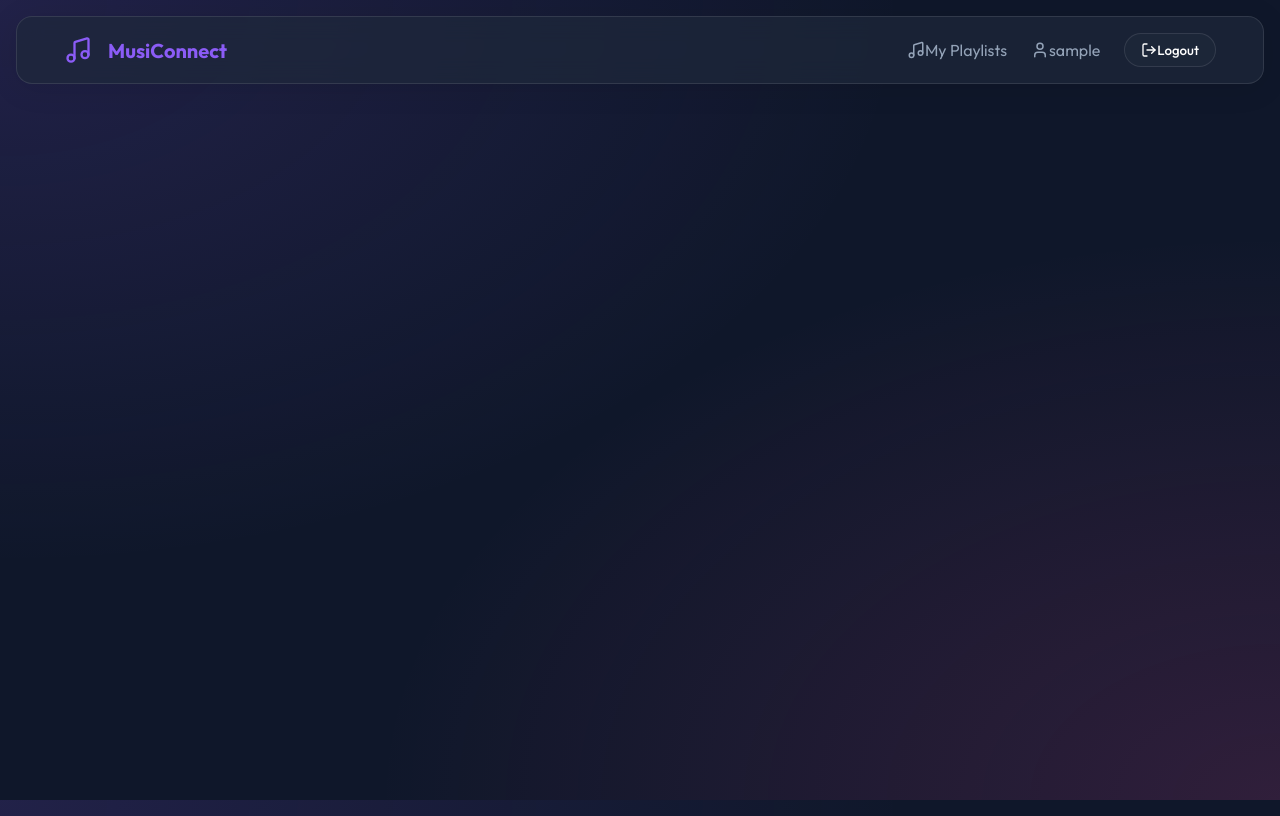
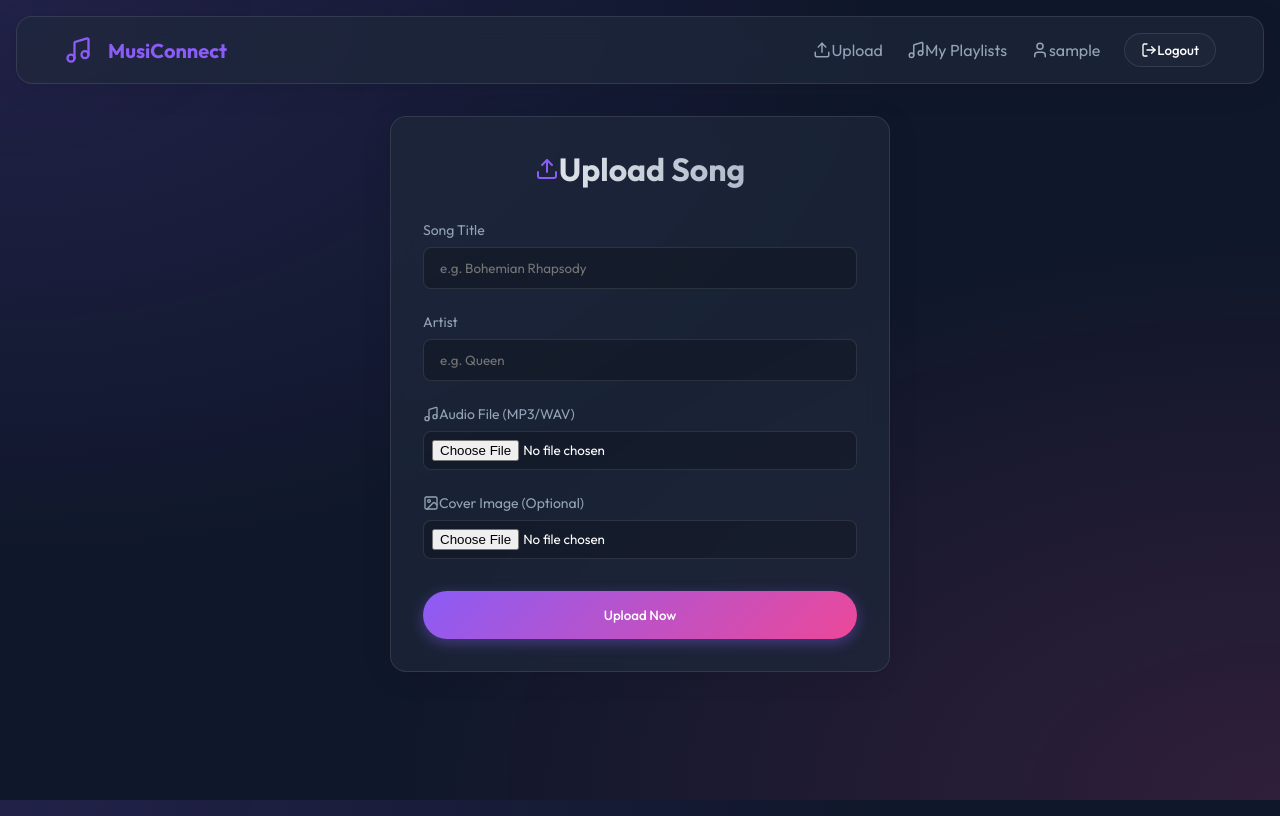
Before and after one commit to Aderajew-Aysheshim/Music_playlist_sharing_platforms-, a React (Vite) app in the folder client/: page /upload in a window 1280 px wide. Built offline with nearby package versions, Linux system fonts and the light colour scheme; sample sign-in values are in the browser's storage.

Commit message:
app.jsx,Navebar.jsx,Playlists.jsx, Upload.jsx

```diff
--- a/client/src/App.jsx
+++ b/client/src/App.jsx
@@ -4,6 +4,7 @@ import Home from './pages/Home';
 import Login from './pages/Login';
 import Register from './pages/Register';
 import Playlists from './pages/Playlists';
+import Upload from './pages/Upload';
 
 function App() {
   const isAuthenticated = !!localStorage.getItem('token');
@@ -15,6 +16,7 @@ function App() {
         <Routes>
           <Route path="/" element={<Home />} />
           <Route path="/playlists" element={isAuthenticated ? <Playlists /> : <Navigate to="/login" />} />
+          <Route path="/upload" element={isAuthenticated ? <Upload /> : <Navigate to="/login" />} />
           <Route path="/login" element={!isAuthenticated ? <Login /> : <Navigate to="/" />} />
           <Route path="/register" element={!isAuthenticated ? <Register /> : <Navigate to="/" />} />
         </Routes>
--- a/client/src/components/Navbar.jsx
+++ b/client/src/components/Navbar.jsx
@@ -1,5 +1,5 @@
 import { Link, useNavigate } from 'react-router-dom';
-import { Music, LogOut, User, Menu } from 'lucide-react';
+import { Music, LogOut, User, Menu, Upload as UploadIcon } from 'lucide-react';
 
 function Navbar() {
   const navigate = useNavigate();
@@ -24,6 +24,10 @@ function Navbar() {
         <div className="flex items-center gap-6">
           {token ? (
             <>
+              <Link to="/upload" className="flex items-center gap-2" style={{ color: 'var(--text-muted)' }}>
+                <UploadIcon size={18} />
+                Upload
+              </Link>
               <Link to="/playlists" className="flex items-center gap-2" style={{ color: 'var(--text-muted)' }}>
                 <Music size={18} />
                 My Playlists
--- a/client/src/pages/Playlists.jsx
+++ b/client/src/pages/Playlists.jsx
@@ -107,7 +107,7 @@ const Playlists = () => {
                         </div>
                       </div>
                       <div className="flex items-center gap-2">
-                        <a href={song.audio_file} download className="btn-secondary" style={{ padding: '0.4rem', borderRadius: '50%' }}>
+                        <a href={`http://127.0.0.1:8000/api/songs/${song.id}/stream/`} download className="btn-secondary" style={{ padding: '0.4rem', borderRadius: '50%' }}>
                           <Download size={16} />
                         </a>
                         <button onClick={() => removeSong(playlist.id, song.id)} className="btn-secondary" style={{ padding: '0.4rem', borderRadius: '50%' }}>
--- /dev/null
+++ b/client/src/pages/Upload.jsx
@@ -0,0 +1,116 @@
+import { useState } from 'react';
+import { Upload as UploadIcon, Music, Image as ImageIcon } from 'lucide-react';
+import api from '../api/axios';
+
+const Upload = () => {
+  const [formData, setFormData] = useState({ title: '', artist: '' });
+  const [audioFile, setAudioFile] = useState(null);
+  const [coverImage, setCoverImage] = useState(null);
+  const [loading, setLoading] = useState(false);
+  const [message, setMessage] = useState('');
+
+  const handleSubmit = async (e) => {
+    e.preventDefault();
+    if (!audioFile) {
+      setMessage('Audio file is required');
+      return;
+    }
+
+    setLoading(true);
+    setMessage('');
+
+    const data = new FormData();
+    data.append('title', formData.title);
+    data.append('artist', formData.artist);
+    data.append('audio_file', audioFile);
+    if (coverImage) {
+      data.append('cover_image', coverImage);
+    }
+
+    try {
+      await api.post('songs/', data, {
+        headers: { 'Content-Type': 'multipart/form-data' }
+      });
+      setMessage('Song uploaded successfully!');
+      setFormData({ title: '', artist: '' });
+      setAudioFile(null);
+      setCoverImage(null);
+    } catch (err) {
+      setMessage(Object.values(err.response?.data || {}).flat().join(', ') || 'Upload failed');
+    } finally {
+      setLoading(false);
+    }
+  };
+
+  return (
+    <div className="flex justify-center items-center" style={{ minHeight: '60vh', paddingBottom: '100px' }}>
+      <div className="glass-panel" style={{ width: '100%', maxWidth: '500px', padding: '2rem' }}>
+        <h2 className="heading text-center flex items-center justify-center gap-2 mb-8" style={{ fontSize: '2rem' }}>
+          <UploadIcon size={24} style={{ color: 'var(--primary)' }} />
+          Upload Song
+        </h2>
+
+        {message && (
+          <div style={{ padding: '1rem', borderRadius: '8px', marginBottom: '1.5rem', textAlign: 'center', backgroundColor: message.includes('successfully') ? 'rgba(16, 185, 129, 0.2)' : 'rgba(239, 68, 68, 0.2)', color: message.includes('successfully') ? '#10b981' : '#ef4444' }}>
+            {message}
+          </div>
+        )}
+
+        <form onSubmit={handleSubmit}>
+          <div className="form-group">
+            <label className="form-label">Song Title</label>
+            <input
+              type="text"
+              className="form-input"
+              placeholder="e.g. Bohemian Rhapsody"
+              value={formData.title}
+              onChange={(e) => setFormData({ ...formData, title: e.target.value })}
+              required
+            />
+          </div>
+
+          <div className="form-group">
+            <label className="form-label">Artist</label>
+            <input
+              type="text"
+              className="form-input"
+              placeholder="e.g. Queen"
+              value={formData.artist}
+              onChange={(e) => setFormData({ ...formData, artist: e.target.value })}
+              required
+            />
+          </div>
+
+          <div className="form-group">
+            <label className="form-label flex items-center gap-2"><Music size={16}/> Audio File (MP3/WAV)</label>
+            <input
+              type="file"
+              accept="audio/*"
+              className="form-input"
+              onChange={(e) => setAudioFile(e.target.files[0])}
+              style={{ padding: '0.5rem' }}
+              required
+            />
+          </div>
+
+          <div className="form-group mb-8">
+            <label className="form-label flex items-center gap-2"><ImageIcon size={16}/> Cover Image (Optional)</label>
+            <input
+              type="file"
+              accept="image/*"
+              className="form-input"
+              onChange={(e) => setCoverImage(e.target.files[0])}
+              style={{ padding: '0.5rem' }}
+            />
+          </div>
+
+          <button type="submit" className="btn-primary w-full" disabled={loading} style={{ padding: '1rem', opacity: loading ? 0.7 : 1 }}>
+            {loading ? 'Uploading...' : 'Upload Now'}
+          </button>
+        </form>
+      </div>
+    </div>
+  );
+};
+
+export default Upload;
```
Also changed, not shown: 1 other file (tests, documents, lock files or other folders).
